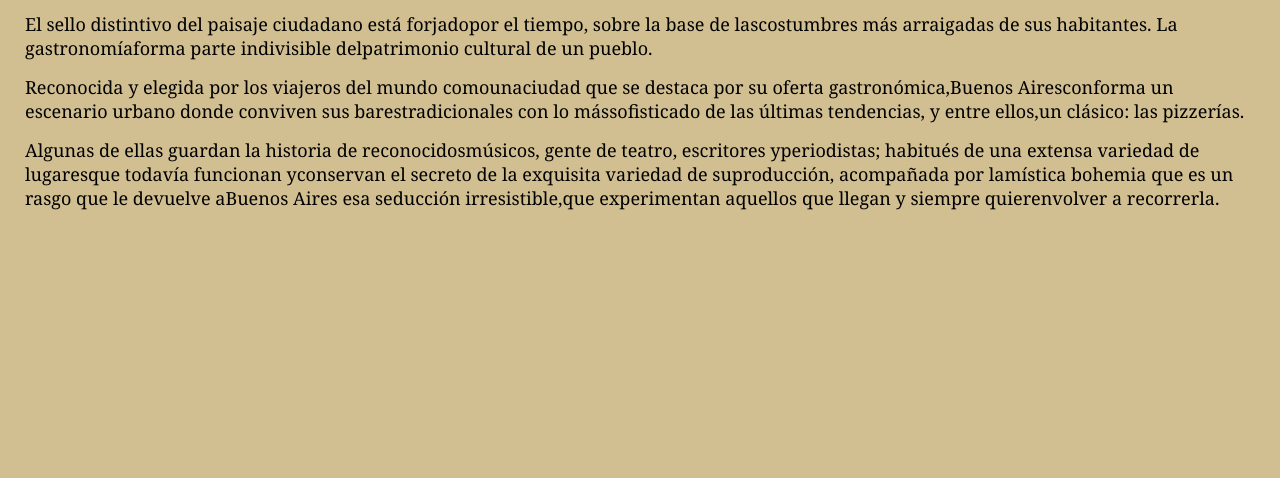
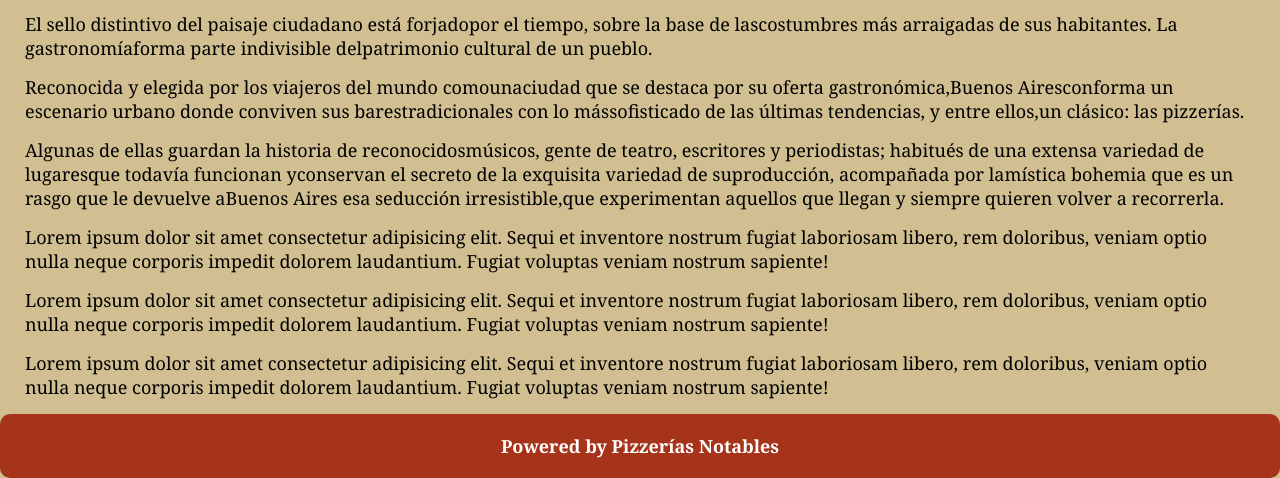
Before and after one commit to SoledadVallejos/PizzeriasNotables, a plain HTML site: page views/index.html in a window 1280 px wide. Shown: the part 466-944 px from the top of the page. Before the commit the page ends 800 px from the top, so only its background shows below. Drawn offline with Linux system fonts and the light colour scheme.

Commit message:
se agrega footer

```diff
--- a/public/css/styles.css
+++ b/public/css/styles.css
@@ -19,10 +19,11 @@ body {
 /* Nav*/
 .nav-home {
     background-color: #A6341B;
+    position: sticky;
+    top: 0px;
     padding: 25px 0;
     margin-top: -4px;
-    position: sticky;
-    top: 0px;
+
 }
 
 .nav-home ul {
@@ -55,6 +56,19 @@ body {
 .contenedor-descripcion h1 {
     text-align: center;
     margin: 15px 0;
+
+}
+
+/* Footer */
+.footer{
+    background-color: #A6341B;
+    color: white;
+    padding: 20px 0;
+    text-align: center;
+    font-weight: bold;
+    border-radius: 10px;
+
+
 
 }
 
--- a/views/index.html
+++ b/views/index.html
@@ -31,10 +31,23 @@
                 Reconocida y elegida por los viajeros del mundo comounaciudad que se destaca por su oferta gastronómica,Buenos Airesconforma un escenario urbano donde conviven sus barestradicionales con lo mássofisticado de las últimas tendencias, y entre ellos,un clásico: las pizzerías.
             </p>
             <p class="ml-15">
-                Algunas de ellas guardan la historia de reconocidosmúsicos, gente de teatro, escritores yperiodistas; habitués de una extensa variedad de lugaresque todavía funcionan yconservan el secreto de la exquisita variedad de suproducción, acompañada por lamística bohemia que es un rasgo que le devuelve aBuenos Aires esa seducción irresistible,que experimentan aquellos que llegan y siempre quierenvolver a recorrerla.
+                Algunas de ellas guardan la historia de reconocidosmúsicos, gente de teatro, escritores y periodistas; habitués de una extensa variedad de lugaresque todavía funcionan yconservan el secreto de la exquisita variedad de suproducción, acompañada por lamística bohemia que es un rasgo que le devuelve aBuenos Aires esa seducción irresistible,que experimentan aquellos que llegan y siempre quieren volver a recorrerla.
             </p>
+            <p class="ml-15">
+                Lorem ipsum dolor sit amet consectetur adipisicing elit. Sequi et inventore nostrum fugiat laboriosam libero, rem doloribus, veniam optio nulla neque corporis impedit dolorem laudantium. Fugiat voluptas veniam nostrum sapiente!
+            </p>
+            <p class="ml-15">
+                Lorem ipsum dolor sit amet consectetur adipisicing elit. Sequi et inventore nostrum fugiat laboriosam libero, rem doloribus, veniam optio nulla neque corporis impedit dolorem laudantium. Fugiat voluptas veniam nostrum sapiente!
+            </p>
+            <p class="ml-15">
+                Lorem ipsum dolor sit amet consectetur adipisicing elit. Sequi et inventore nostrum fugiat laboriosam libero, rem doloribus, veniam optio nulla neque corporis impedit dolorem laudantium. Fugiat voluptas veniam nostrum sapiente!
+            </p>
+
         </div>
     </div>
+    <footer class="footer">
+        <p>Powered by Pizzerías Notables</p>
+      </footer>
 
 </body>
 </html>
```
Also changed, not shown: views/contacto.html (+3 -0 lines), views/pizzeria-notables.html (+3 -0 lines).
